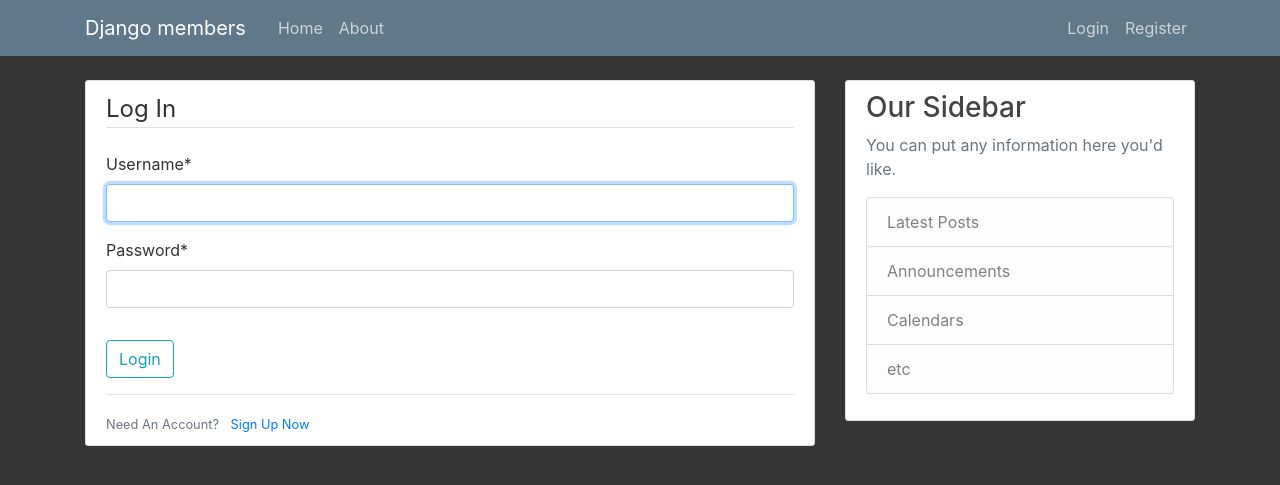
After one commit to s4shantanu/Django, a Django app: page /login/ in a window 1280 px wide. The commit adds this page. Shown: the top 485 px of the page. Run offline with Django 4.2, Linux system fonts and the light colour scheme; some libraries are stand-ins or nearby versions.

Commit message:
Login Logoyt feature

```diff
--- a/myemploye/members/templates/members/base.html
+++ b/myemploye/members/templates/members/base.html
@@ -33,8 +33,13 @@
             </div>
             <!-- Navbar Right Side -->
             <div class="navbar-nav">
-              <a class="nav-item nav-link" href="#">Login</a>
-              <a class="nav-item nav-link" href="#">Register</a>
+            {% if user.is_authenticated %}
+              <a class="nav-item nav-link" href="{% url 'profile' %}">Profile</a>
+              <a class="nav-item nav-link" href="{% url 'logout' %}">Logout</a>
+            {% else %}
+              <a class="nav-item nav-link" href="{% url 'login' %}">Login</a>
+              <a class="nav-item nav-link" href="{% url 'register' %}">Register</a>
+            {% endif %}
             </div>
           </div>
         </div>
--- a/myemploye/myemploye/settings.py
+++ b/myemploye/myemploye/settings.py
@@ -136,3 +136,6 @@ SETTINGS_PATH = os.path.realpath(os.path.dirname(__file__))
 CRISPY_TEMPLATE_PACK = 'bootstrap4'
 CRISPY_ALLOWED_TEMPLATE_PACKS = "bootstrap5"
 CRISPY_TEMPLATE_PACK = "bootstrap5"
+
+LOGIN_REDIRECT_URL = 'members-home'
+LOGIN_URL = 'login'
--- a/myemploye/myemploye/urls.py
+++ b/myemploye/myemploye/urls.py
@@ -15,11 +15,15 @@ Including another URLconf
     2. Add a URL to urlpatterns:  path('blog/', include('blog.urls'))
 """
 from django.contrib import admin
+from django.contrib.auth import views as auth_views #This is for the login and logout page
 from django.urls import path, include
 from users import views as user_views
 
 urlpatterns = [
     path('admin/', admin.site.urls),
     path('register/', user_views.register, name='register'),  #This is the path for the register page
+    path('profile/', user_views.profile, name='profile'),  #This is the path for the profile page
+    path('login/', auth_views.LoginView.as_view(template_name='users/login.html'), name='login'),   #This is the path for the register page
+    path('logout/', auth_views.LogoutView.as_view(template_name='users/logout.html'), name='logout'), #This is the path for the logout page
     path('', include('members.urls')),        #This is also blank for the blank port also with the forder name members and urls.py
 ]
--- /dev/null
+++ b/myemploye/users/templates/users/login.html
@@ -0,0 +1,21 @@
+{% extends "members/base.html" %}
+{% load crispy_forms_tags %}
+{% block content %}
+    <div class="content-section">
+        <form method="POST">
+            {% csrf_token %}
+            <fieldset class="form-group">
+                <legend class="border-bottom mb-4">Log In</legend>
+                {{ form|crispy }}
+            </fieldset>
+            <div class="form-group">
+                <button class="btn btn-outline-info" type="submit">Login</button>
+            </div>
+        </form>
+        <div class="border-top pt-3">
+            <small class="text-muted">
+                Need An Account? <a class="ml-2" href="{% url 'register' %}">Sign Up Now</a>
+            </small>
+        </div>
+    </div>
+{% endblock content %}
```
Also changed, not shown: myemploye/users/templates/users/logout.html (added, +9 -0 lines), myemploye/users/templates/users/profile.html (added, +14 -0 lines), myemploye/users/views.py (+8 -2 lines), myemploye/db.sqlite3.
